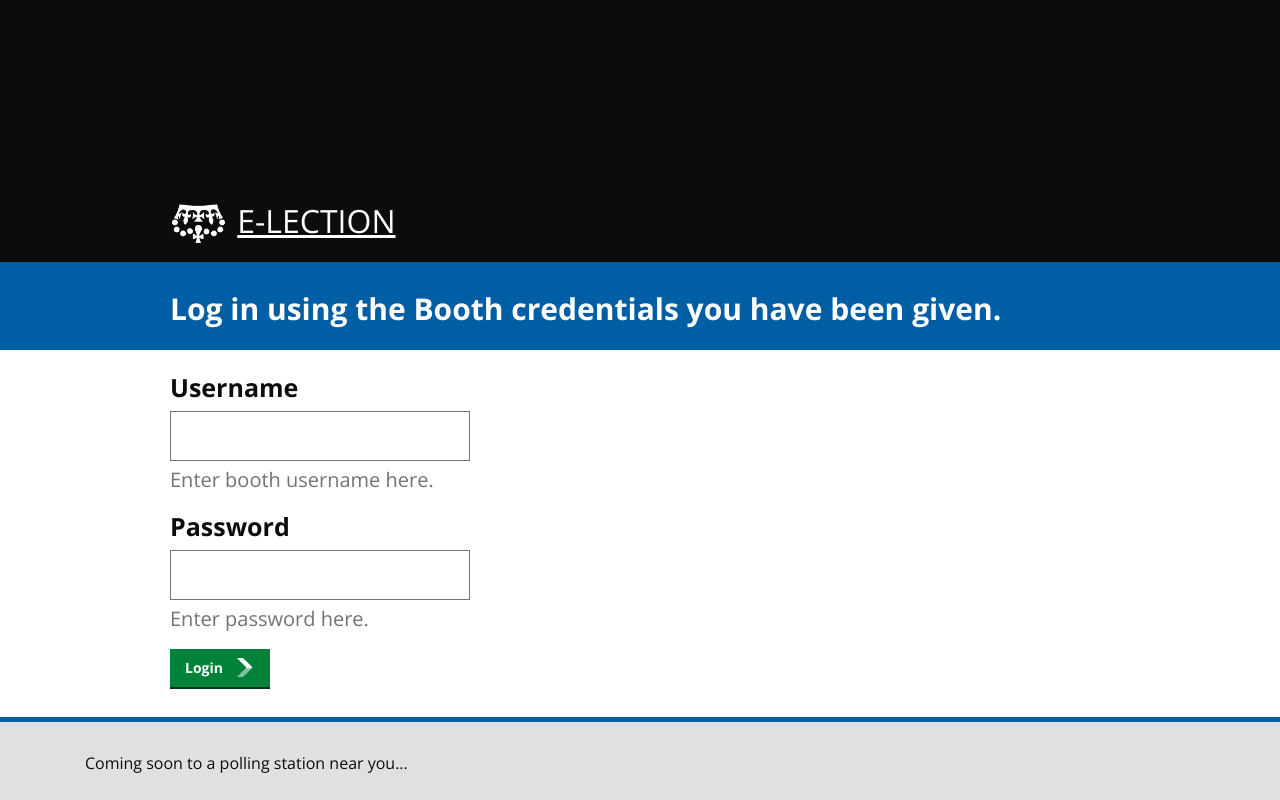
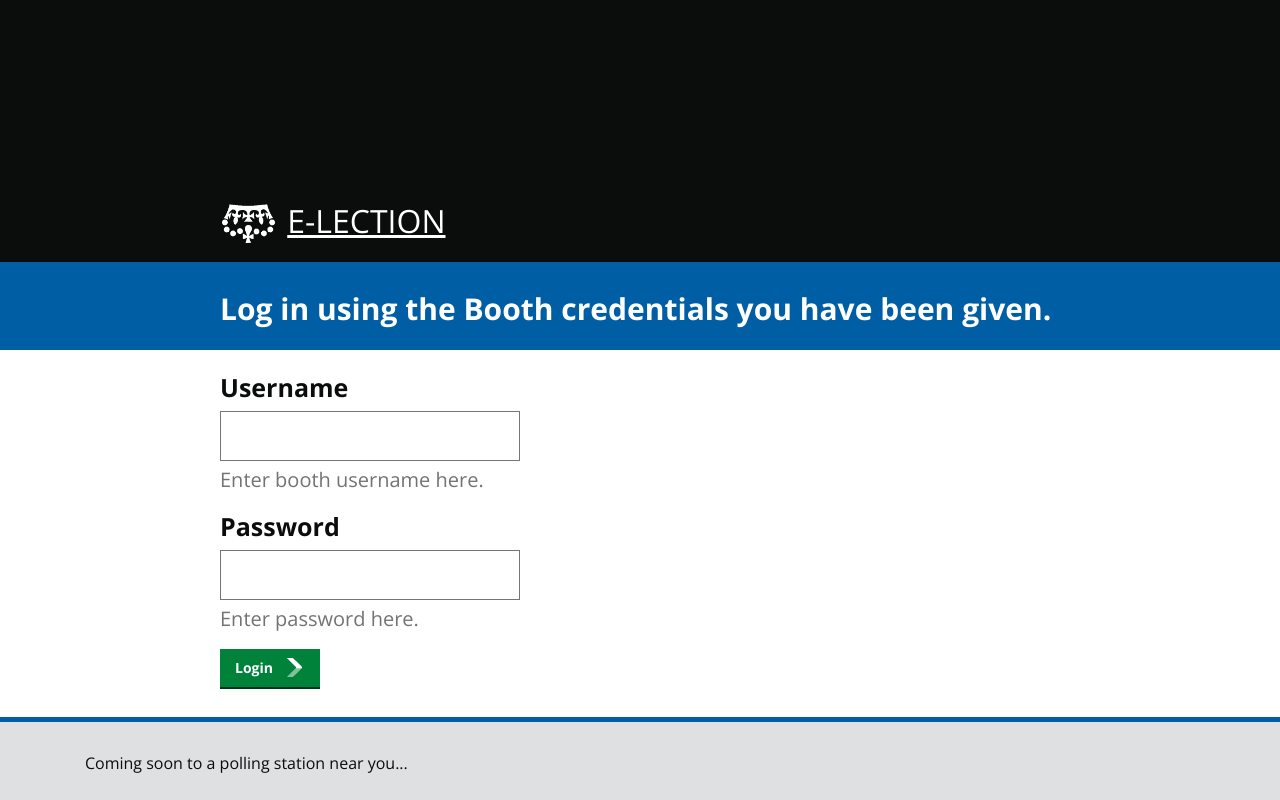
Before and after one commit to E-lection/Booth, a Flask app: a page that uses templates/base.html in a window 1280 px wide; the page is wider, and only the part inside the window is pictured. Run offline with Flask 2, Linux system fonts and the light colour scheme; some libraries are stand-ins or nearby versions.

Commit message:
Adjested side padding

```diff
--- a/static/css/main.css
+++ b/static/css/main.css
@@ -7,8 +7,8 @@ html {
 }
 
 .content {
-	padding-left: 100px;
-	padding-right: 100px;
+	padding-left: 150px;
+	padding-right: 150px;
 }
 
 /* NAVBAR STUFF */
```
